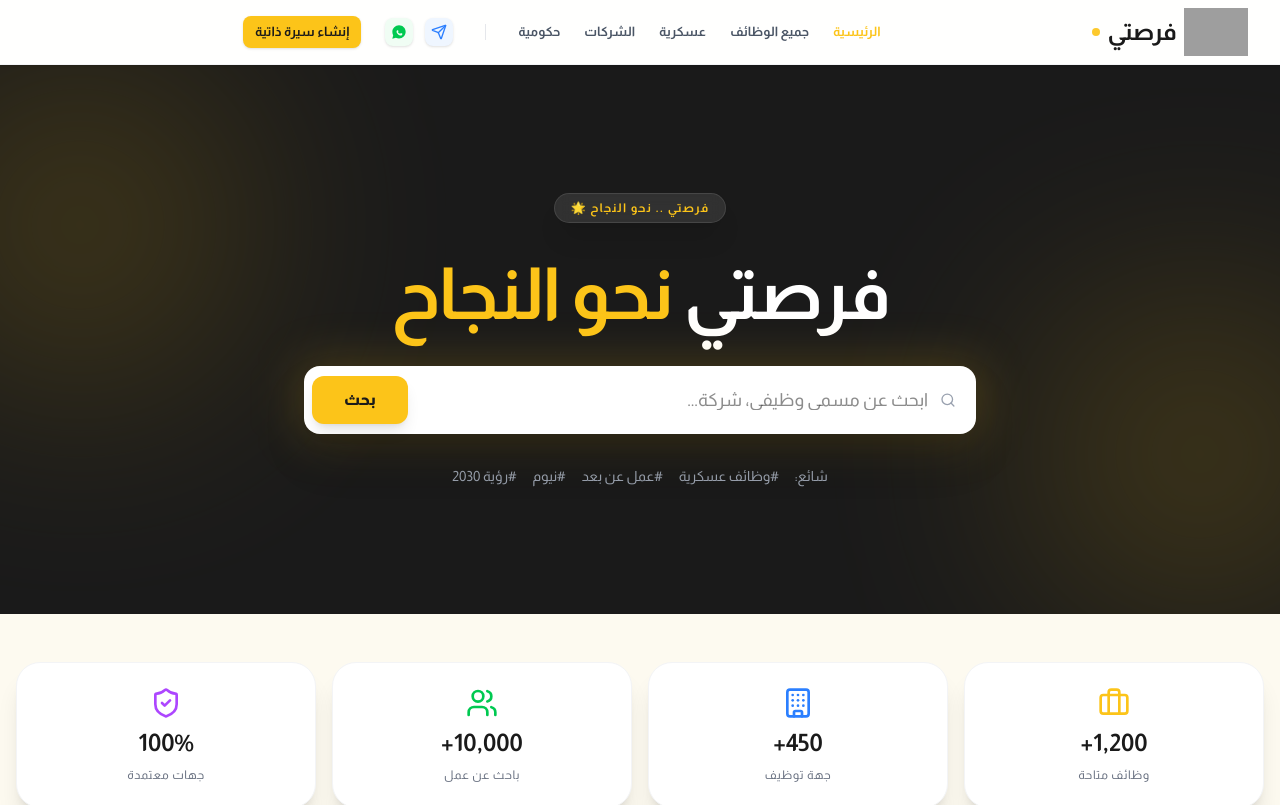
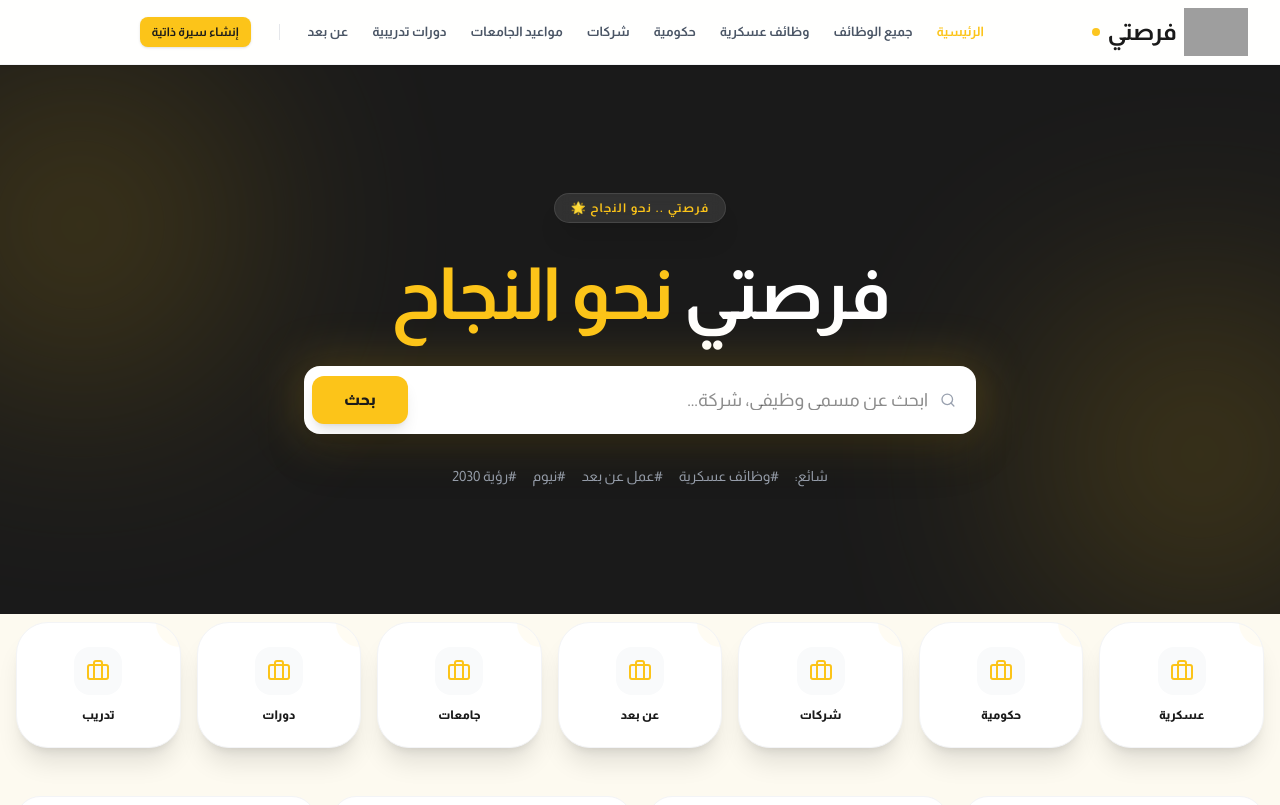
Before and after one commit to alnahdi81/forsatisa, a React (Vite) app: page / in a window 1280 px wide. Shown: the top 805 px of the page. Built offline with nearby package versions, Linux system fonts and the light colour scheme; grey boxes are pictures that could not be loaded.

Commit message:
feat: Enhance navigation and job category display
Introduces a new grid layout for job categories on the homepage, improving discoverability. Updates navigation links in the header to use more descriptive labels and consolidates local storage job fetching logic to prioritize a specific key.

```diff
--- a/src/App.tsx
+++ b/src/App.tsx
@@ -44,19 +44,14 @@ function Navbar() {
           <div className="hidden lg:flex items-center gap-6">
             <Link to="/" className={`text-[13px] font-bold hover:text-brand-yellow transition-all ${location.pathname === '/' ? 'text-brand-yellow' : 'text-gray-600'}`}>الرئيسية</Link>
             <Link to="/jobs" className={`text-[13px] font-bold hover:text-brand-yellow transition-all ${location.pathname === '/jobs' ? 'text-brand-yellow' : 'text-gray-600'}`}>جميع الوظائف</Link>
-            <Link to="/category/military" className={`text-[13px] font-bold hover:text-brand-yellow transition-all ${location.pathname === '/category/military' ? 'text-brand-yellow' : 'text-gray-600'}`}>عسكرية</Link>
-            <Link to="/category/company" className={`text-[13px] font-bold hover:text-brand-yellow transition-all ${location.pathname === '/category/company' ? 'text-brand-yellow' : 'text-gray-600'}`}>الشركات</Link>
+            <Link to="/category/military" className={`text-[13px] font-bold hover:text-brand-yellow transition-all ${location.pathname === '/category/military' ? 'text-brand-yellow' : 'text-gray-600'}`}>وظائف عسكرية</Link>
             <Link to="/category/government" className={`text-[13px] font-bold hover:text-brand-yellow transition-all ${location.pathname === '/category/government' ? 'text-brand-yellow' : 'text-gray-600'}`}>حكومية</Link>
-            <div className="w-[1px] h-4 bg-gray-200 mx-2" />
-            <div className="flex items-center gap-3">
-              <a href="https://t.me/forsatisa" target="_blank" rel="noopener noreferrer" className="p-1.5 bg-blue-50 text-blue-500 rounded-lg hover:bg-blue-500 hover:text-white transition-all shadow-sm">
-                <Send size={16} />
-              </a>
-              <a href="https://whatsapp.com/channel/0029VbCskOYIyPtQBcMUOm3t" target="_blank" rel="noopener noreferrer" className="p-1.5 bg-green-50 text-green-500 rounded-lg hover:bg-green-500 hover:text-white transition-all shadow-sm">
-                <WhatsAppIcon size={16} />
-              </a>
-            </div>
-            <a href="https://resume-pro-etoh.vercel.app/" target="_blank" rel="noopener noreferrer" className="text-[13px] font-bold text-brand-black bg-brand-yellow px-3 py-1.5 rounded-lg hover:bg-brand-black hover:text-white transition-all shadow-sm">إنشاء سيرة ذاتية</a>
+            <Link to="/category/company" className={`text-[13px] font-bold hover:text-brand-yellow transition-all ${location.pathname === '/category/company' ? 'text-brand-yellow' : 'text-gray-600'}`}>شركات</Link>
+            <Link to="/category/university" className={`text-[13px] font-bold hover:text-brand-yellow transition-all ${location.pathname === '/category/university' ? 'text-brand-yellow' : 'text-gray-600'}`}>مواعيد الجامعات</Link>
+            <Link to="/category/training" className={`text-[13px] font-bold hover:text-brand-yellow transition-all ${location.pathname === '/category/training' ? 'text-brand-yellow' : 'text-gray-600'}`}>دورات تدريبية</Link>
+            <Link to="/category/remote" className={`text-[13px] font-bold hover:text-brand-yellow transition-all ${location.pathname === '/category/remote' ? 'text-brand-yellow' : 'text-gray-600'}`}>عن بعد</Link>
+            <div className="w-[1px] h-4 bg-gray-200 mx-1" />
+            <a href="https://resume-pro-etoh.vercel.app/" target="_blank" rel="noopener noreferrer" className="text-[12px] font-bold text-brand-black bg-brand-yellow px-3 py-1.5 rounded-lg hover:bg-brand-black hover:text-white transition-all shadow-sm">إنشاء سيرة ذاتية</a>
           </div>
 
           <div className="flex items-center gap-2">
@@ -120,12 +115,6 @@ function Footer() {
           </Link>
           <p className="text-sm text-gray-400 leading-relaxed">بوابتك للوظائف العسكرية والحكومية والشركات في المملكة العربية السعودية.</p>
           <div className="flex gap-4">
-            <a href="https://t.me/forsatisa" target="_blank" rel="noopener noreferrer" className="p-2 bg-blue-50 text-blue-500 rounded-xl hover:bg-blue-500 hover:text-white transition-all shadow-sm">
-              <Send size={20} />
-            </a>
-            <a href="https://whatsapp.com/channel/0029VbCskOYIyPtQBcMUOm3t" target="_blank" rel="noopener noreferrer" className="p-2 bg-green-50 text-green-500 rounded-xl hover:bg-green-500 hover:text-white transition-all shadow-sm">
-              <WhatsAppIcon size={20} />
-            </a>
             <a href="https://instagram.com/forsatisa" target="_blank" rel="noopener noreferrer" className="p-2 bg-pink-50 text-pink-500 rounded-xl hover:bg-pink-500 hover:text-white transition-all shadow-sm">
               <Instagram size={20} />
             </a>
--- a/src/lib/dataService.ts
+++ b/src/lib/dataService.ts
@@ -17,8 +17,9 @@ export const getStoredJobs = (): Job[] => {
     });
   }
 
-  // 2. Overwrite or add with stored jobs from all known keys
-  const keysToProcess = ['all_jobs', 'jobs', 'forsati-jobs', 'forsati_jobs'];
+  // 2. Overwrite or add with stored jobs from known keys
+  // Always use forsati_jobs as the primary source
+  const keysToProcess = ['jobs', 'all_jobs', 'forsati-jobs', 'forsati_jobs'];
   keysToProcess.forEach(key => {
     try {
       const saved = localStorage.getItem(key);
@@ -28,12 +29,18 @@ export const getStoredJobs = (): Job[] => {
           parsed.forEach((j: any) => {
             if (j && j.id) {
               // Reconstruct date
-              let dateVal: any = j.createdAtDate || j.createdAt;
+              let dateVal: any = j.createdAtDate || j.createdAt || j.createdAtManual;
               if (typeof dateVal === 'object' && dateVal?.seconds) {
                 dateVal = dateVal.seconds * 1000;
               }
-              const dateObj = new Date(dateVal || Date.now());
-              const finalDate = isNaN(dateObj.getTime()) ? new Date() : dateObj;
+
+              let finalDate: Date;
+              if (dateVal) {
+                const dateObj = new Date(dateVal);
+                finalDate = isNaN(dateObj.getTime()) ? new Date() : dateObj;
+              } else {
+                finalDate = new Date();
+              }
 
               jobMap.set(j.id, {
                 ...j,
--- a/src/pages/Home.tsx
+++ b/src/pages/Home.tsx
@@ -94,6 +94,39 @@ export default function Home() {
         </div>
       </section>
 
+      {/* Categories Grid */}
+      <section className="max-w-7xl mx-auto px-4 -mt-10 relative z-30">
+        <div className="grid grid-cols-2 md:grid-cols-4 lg:grid-cols-7 gap-4">
+          {[
+            { label: 'عسكرية', path: 'military', color: 'bg-white text-[#1a1a1a]' },
+            { label: 'حكومية', path: 'government', color: 'bg-white text-[#1a1a1a]' },
+            { label: 'شركات', path: 'company', color: 'bg-white text-[#1a1a1a]' },
+            { label: 'عن بعد', path: 'remote', color: 'bg-white text-[#1a1a1a]' },
+            { label: 'جامعات', path: 'university', color: 'bg-white text-[#1a1a1a]' },
+            { label: 'دورات', path: 'training', color: 'bg-white text-[#1a1a1a]' },
+            { label: 'تدريب', path: 'employment_training', color: 'bg-white text-[#1a1a1a]' },
+          ].map((cat, i) => (
+            <motion.div
+              key={cat.path}
+              initial={{ opacity: 0, y: 10 }}
+              animate={{ opacity: 1, y: 0 }}
+              transition={{ delay: 0.2 + i * 0.05 }}
+            >
+              <Link
+                to={`/category/${cat.path}`}
+                className={`flex flex-col items-center justify-center p-6 rounded-[2rem] border border-gray-100 shadow-xl hover:shadow-2xl transition-all hover:-translate-y-1 ${cat.color} group relative overflow-hidden`}
+              >
+                <div className="absolute top-0 right-0 w-12 h-12 bg-brand-yellow/5 rounded-full -mr-6 -mt-6"></div>
+                <div className="w-12 h-12 rounded-2xl bg-gray-50 flex items-center justify-center mb-3 group-hover:scale-110 transition-transform">
+                   <Briefcase size={24} className="text-brand-yellow" />
+                </div>
+                <span className="font-black text-xs">{cat.label}</span>
+              </Link>
+            </motion.div>
+          ))}
+        </div>
+      </section>
+
       {/* Hero Ads */}
       {ads.filter(a => a.position === 'home_hero').length > 0 && (
         <section className="max-w-7xl mx-auto px-4 mt-8">
```
